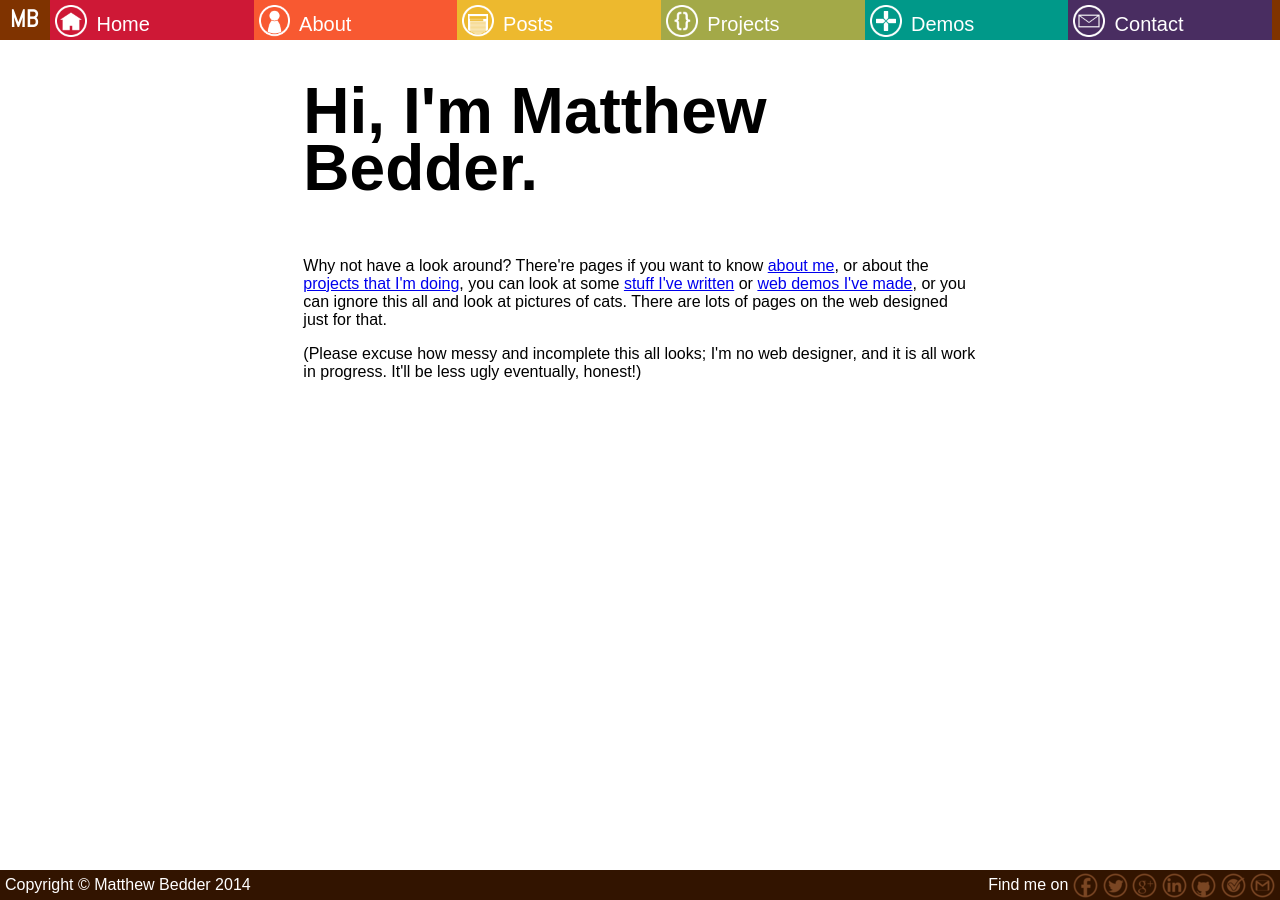
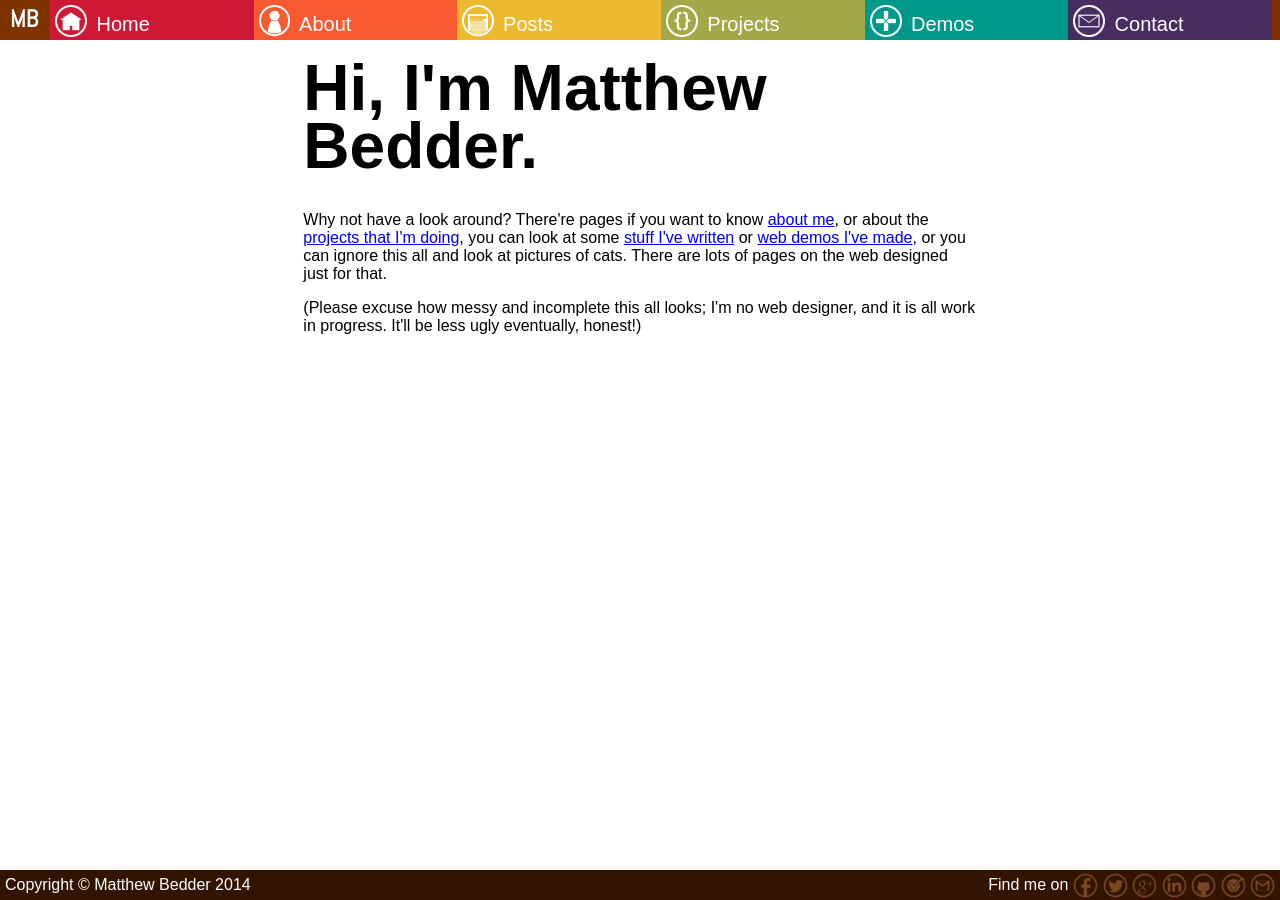
Before and after one commit to bedder/bedder.github.io, a Jekyll site: the page built from index.html, in a window 1280 px wide. Built offline with Jekyll 4.4.1, drawn with Linux system fonts in a browser that asks for light colours.

Commit message:
Minor CSS changes
(to reduce whitespace)

```diff
--- a/css/header.scss
+++ b/css/header.scss
@@ -240,7 +240,7 @@
   min-height: 100%;
   main {
     overflow: auto;
-    padding-bottom: 30px;
+    padding-bottom: 50px;
   }
 }
 footer {
--- a/css/site.scss
+++ b/css/site.scss
@@ -34,6 +34,8 @@
   font-weight: 700;
   line-height: 90%;
   text-decoration: none;
+  // Size
+  margin: 20px 0;
 
   a {
     // Visuals
@@ -50,6 +52,8 @@
 }
 
 h2 {
+  // Size
+  margin: 10px 0 20px 0;
   // Visuals
   font-size: 200%;
   font-weight: 700;
@@ -59,7 +63,7 @@
 .layout-outer {
   // Size
   width: 700px;
-  margin: 0 auto 30px auto;
+  margin: 0 auto;
   // Visuals
   text-align: left;
 }
```
